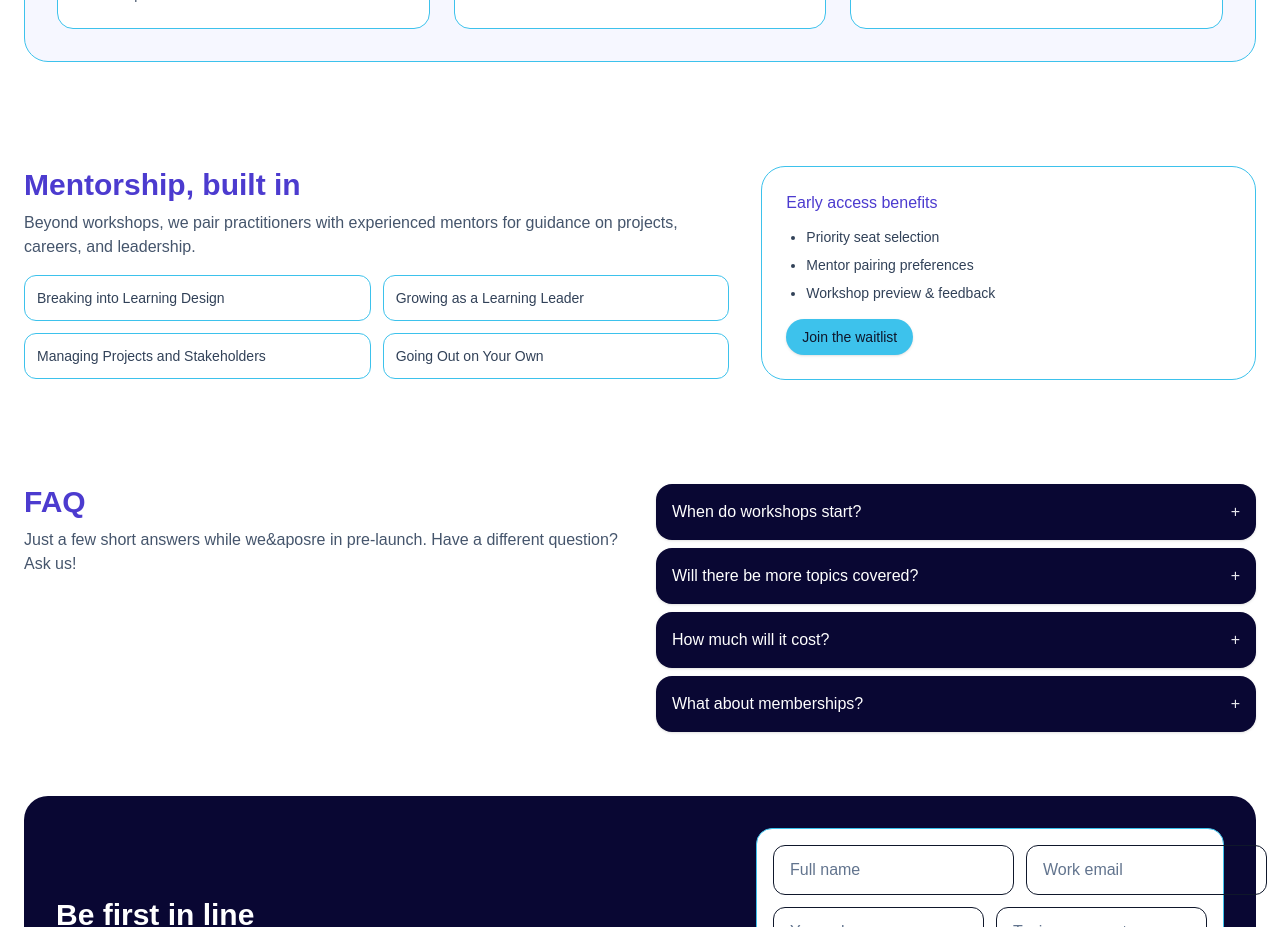
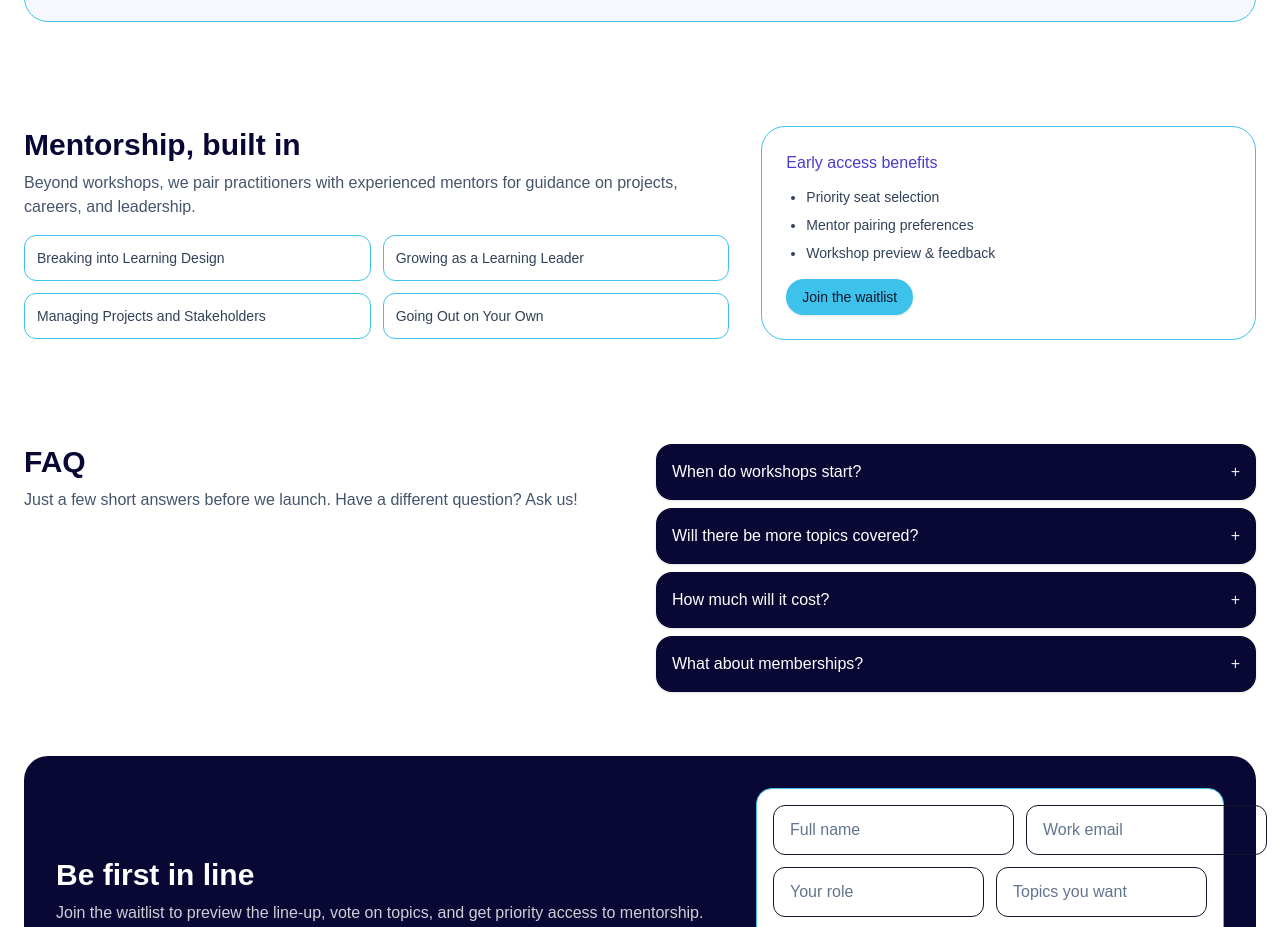
Before and after one commit to vickynkennedy-nyc/ILD, a Next.js app: page / in a window 1280 px wide. Shown: the part 2980-3907 px from the top of the page. Built offline with nearby package versions, Linux system fonts and the light colour scheme.

Commit message:
Fixes and colors

```diff
--- a/app/page.tsx
+++ b/app/page.tsx
@@ -137,7 +137,7 @@ export default function Page() {
     src="/ILD-2025.png"
     alt="ILD Logo"
     className="shrink-0"
-    style={{ height: 80, width: "auto", display: "block" }}
+    style={{ height: 40, width: "auto", display: "block" }}
   />
 </Link>
           <a
@@ -240,7 +240,7 @@ export default function Page() {
       <section className="mx-auto max-w-7xl px-6 py-10">
         <div className="grid md:grid-cols-12 gap-8 items-center">
           <div className="md:col-span-7">
-            <h2 className="text-2xl sm:text-3xl font-semibold" style={{ color: BRAND.primary }}>Mentorship, built in</h2>
+            <h2 className="text-2xl sm:text-3xl font-semibold" style={{ color: BRAND.dark }}>Mentorship, built in</h2>
             <p className="mt-2 text-slate-600">Beyond workshops, we pair practitioners with experienced mentors for guidance on projects, careers, and leadership.</p>
             <ul className="mt-4 grid sm:grid-cols-2 gap-3 text-sm text-slate-700">
               <li className="rounded-xl border p-3" style={{ borderColor: BRAND.accent }}>Breaking into Learning Design</li>
@@ -269,8 +269,8 @@ export default function Page() {
       <section className="mx-auto max-w-7xl px-6 py-16">
         <div className="grid md:grid-cols-2 gap-8">
           <div>
-            <h2 className="text-2xl sm:text-3xl font-semibold" style={{ color: BRAND.primary }}>FAQ</h2>
-            <p className="mt-2 text-slate-600">Just a few short answers while we&aposre in pre‑launch.  Have a different question? <a className="hover:text-slate-900" href="mailto:vicky@echtus.com#">Ask us!</a></p>
+            <h2 className="text-2xl sm:text-3xl font-semibold" style={{ color: BRAND.dark }}>FAQ</h2>
+            <p className="mt-2 text-slate-600">Just a few short answers before we launch.  Have a different question? <a className="hover:text-slate-900" href="mailto:vicky@echtus.com#">Ask us!</a></p>
           </div>
           <div className="space-y-2">
             <FAQ q="When do workshops start?" a={"We're scheduling first cohorts now. Waitlisters will get discounted early access."}/>
```
